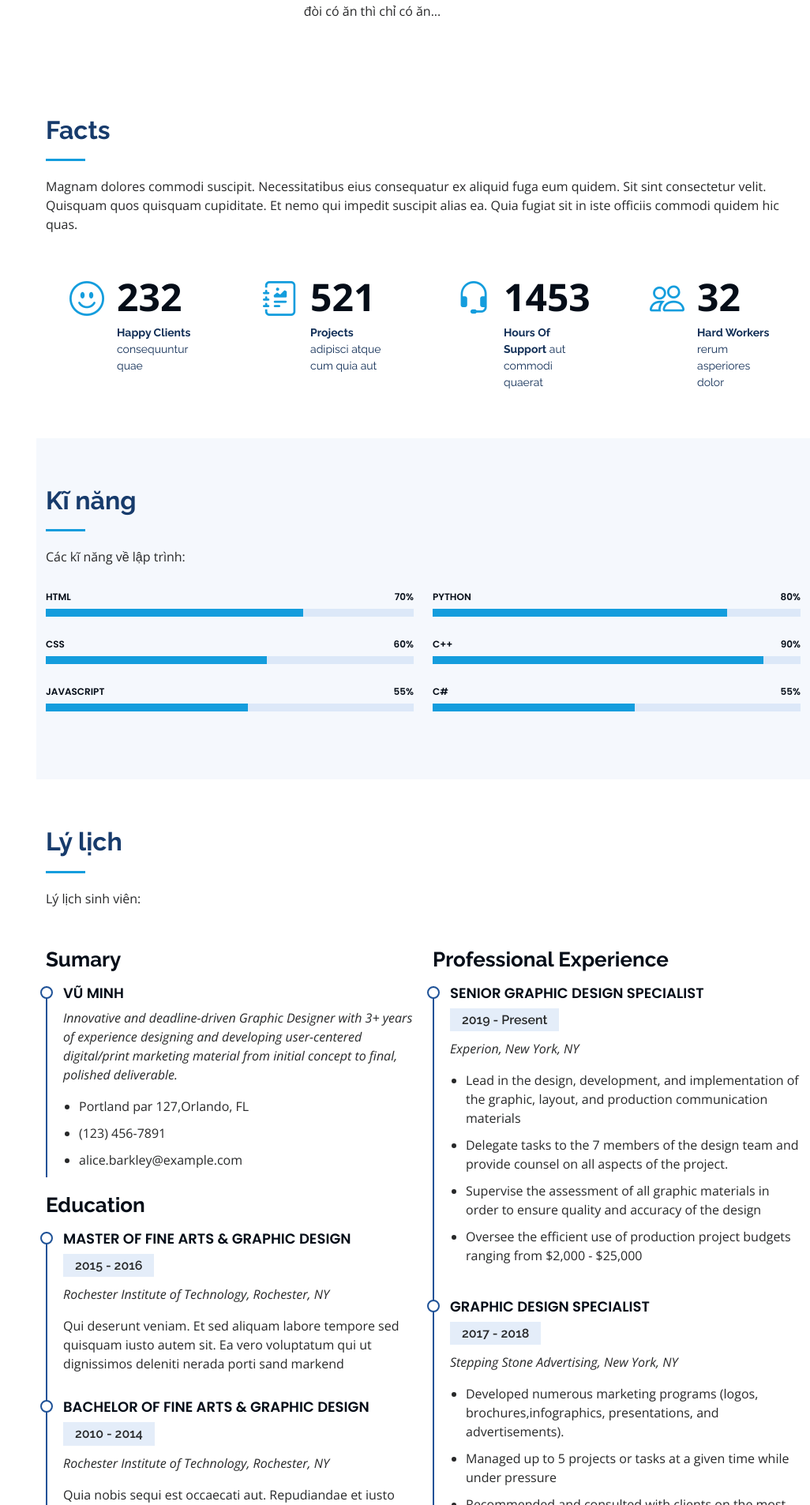
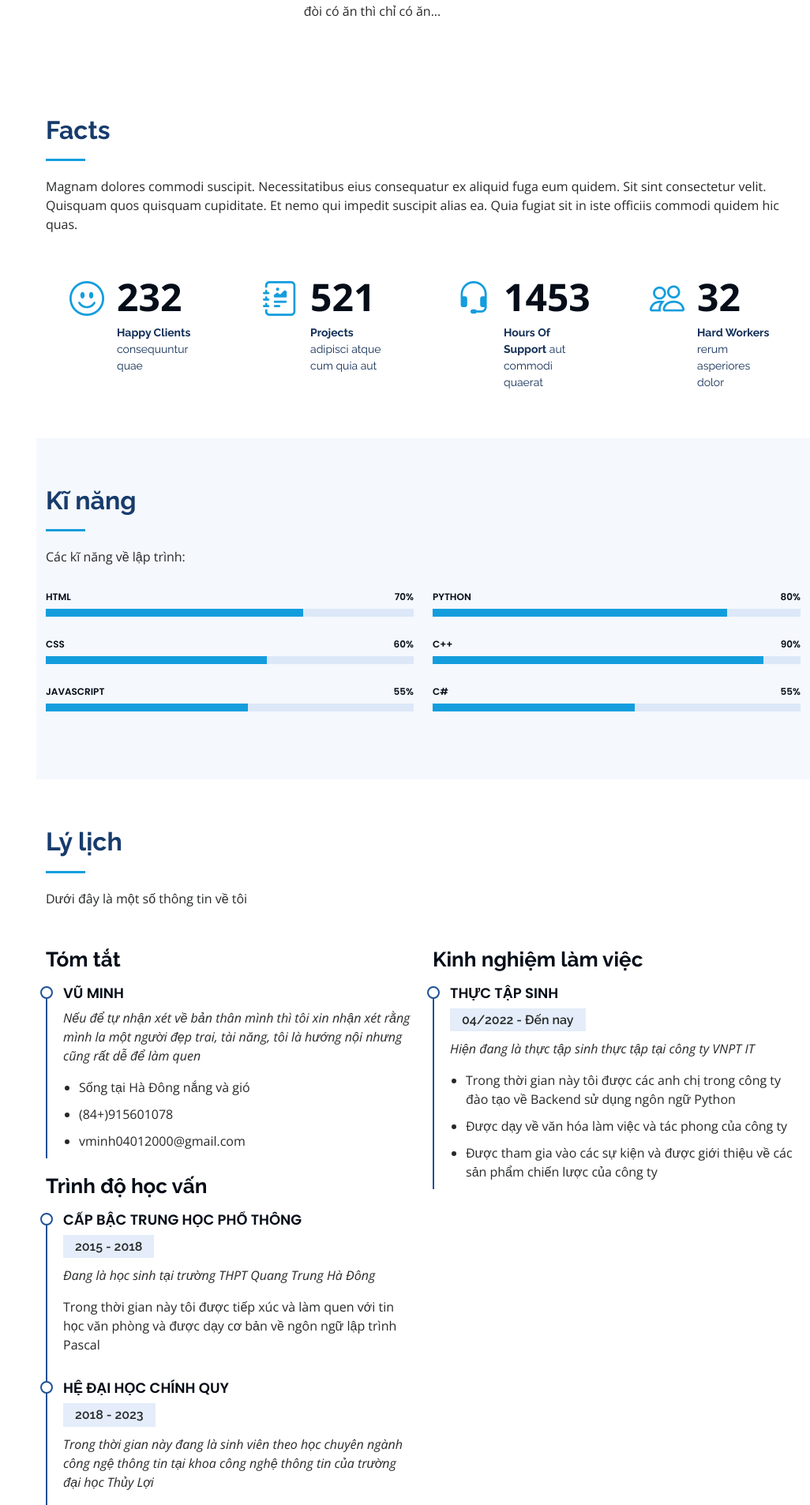
Before and after one commit to VuMinh2000/CV-V-Minh, a Django app: page / in a window 1280 px wide. Shown: the part 1414-3320 px from the top of the page at 79% size, without its empty margins (254-1280 px from the left). Run offline with Django 4.2, Linux system fonts and the light colour scheme; some libraries are stand-ins or nearby versions.

Commit message:
Update file index.html

```diff
--- a/templates/index.html
+++ b/templates/index.html
@@ -60,8 +60,8 @@
           <li><a href="#hero" class="nav-link scrollto active"><i class="bx bx-home"></i> <span>Trang chủ</span></a></li>
           <li><a href="#about" class="nav-link scrollto"><i class="bx bx-user"></i> <span>Mục tiêu nghề nghiệp</span></a></li>
           <li><a href="#resume" class="nav-link scrollto"><i class="bx bx-file-blank"></i> <span>Lý lịch</span></a></li>
-          <li><a href="#portfolio" class="nav-link scrollto"><i class="bx bx-book-content"></i> <span>Portfolio</span></a></li>
-          <li><a href="#services" class="nav-link scrollto"><i class="bx bx-server"></i> <span>Services</span></a></li>
+          <li><a href="#portfolio" class="nav-link scrollto"><i class="bx bx-book-content"></i> <span>Project</span></a></li>
+          <li><a href="#services" class="nav-link scrollto"><i class="bx bx-server"></i> <span>Dịch vụ</span></a></li>
           <li><a href="#contact" class="nav-link scrollto"><i class="bx bx-envelope"></i> <span>Liên hệ</span></a></li>
         </ul>
       </nav><!-- .nav-menu -->
@@ -245,60 +245,59 @@
 
         <div class="section-title">
           <h2>Lý lịch</h2>
-          <p>Lý lịch sinh viên:</p>
+          <p>Dưới đây là một số thông tin về tôi</p>
         </div>
 
         <div class="row">
           <div class="col-lg-6" data-aos="fade-up">
-            <h3 class="resume-title">Sumary</h3>
+            <h3 class="resume-title">Tóm tắt</h3>
             <div class="resume-item pb-0">
               <h4>Vũ Minh</h4>
-              <p><em>Innovative and deadline-driven Graphic Designer with 3+ years of experience designing and developing user-centered digital/print marketing material from initial concept to final, polished deliverable.</em></p>
+              <p><em>Nếu để tự nhận xét về bản thân mình thì tôi xin nhận xét rằng mình la một người đẹp trai, tài năng, tôi là hướng nội nhưng cũng rất dễ để làm quen</em></p>
               <ul>
-                <li>Portland par 127,Orlando, FL</li>
-                <li>(123) 456-7891</li>
-                <li>alice.barkley@example.com</li>
+                <li>Sống tại Hà Đông nắng và gió</li>
+                <li>(84+)915601078</li>
+                <li>vminh04012000@gmail.com</li>
               </ul>
             </div>
 
-            <h3 class="resume-title">Education</h3>
+            <h3 class="resume-title">Trình độ học vấn</h3>
             <div class="resume-item">
-              <h4>Master of Fine Arts &amp; Graphic Design</h4>
-              <h5>2015 - 2016</h5>
-              <p><em>Rochester Institute of Technology, Rochester, NY</em></p>
-              <p>Qui deserunt veniam. Et sed aliquam labore tempore sed quisquam iusto autem sit. Ea vero voluptatum qui ut dignissimos deleniti nerada porti sand markend</p>
+              <h4>Cấp bậc Trung học phổ thông</h4>
+              <h5>2015 - 2018</h5>
+              <p><em>Đang là học sinh tại trường THPT Quang Trung Hà Đông</em></p>
+              <p>Trong thời gian này tôi được tiếp xúc và làm quen với tin học văn phòng và được dạy cơ bản về ngôn ngữ lập trình Pascal</p>
             </div>
             <div class="resume-item">
-              <h4>Bachelor of Fine Arts &amp; Graphic Design</h4>
-              <h5>2010 - 2014</h5>
-              <p><em>Rochester Institute of Technology, Rochester, NY</em></p>
-              <p>Quia nobis sequi est occaecati aut. Repudiandae et iusto quae reiciendis et quis Eius vel ratione eius unde vitae rerum voluptates asperiores voluptatem Earum molestiae consequatur neque etlon sader mart dila</p>
+              <h4>Hệ đại học chính quy</h4>
+              <h5>2018 - 2023</h5>
+              <p><em>Trong thời gian này đang là sinh viên theo học chuyên ngành công ngệ thông tin tại khoa công nghệ thông tin của trường đại học Thủy Lợi</em></p>
+              <p>Quá trình học tập tại đây tôi được đào tạo bài bản về tất cả các kiến thức có liên quan tới ngành công nghệ thông tin. Được dạy về các ngôn ngữ lập trình như C++, Python, Java, C#... và được tạo nhóm và tham gia nhiều project mà thầy cô đưa ra. </p>
             </div>
           </div>
           <div class="col-lg-6" data-aos="fade-up" data-aos-delay="100">
-            <h3 class="resume-title">Professional Experience</h3>
+            <h3 class="resume-title">Kinh nghiệm làm việc</h3>
             <div class="resume-item">
-              <h4>Senior graphic design specialist</h4>
-              <h5>2019 - Present</h5>
-              <p><em>Experion, New York, NY </em></p>
+              <h4>Thực tập sinh </h4>
+              <h5>04/2022 - Đến nay</h5>
+              <p><em>Hiện đang là thực tập sinh thực tập tại công ty VNPT IT</em></p>
               <ul>
-                <li>Lead in the design, development, and implementation of the graphic, layout, and production communication materials</li>
-                <li>Delegate tasks to the 7 members of the design team and provide counsel on all aspects of the project. </li>
-                <li>Supervise the assessment of all graphic materials in order to ensure quality and accuracy of the design</li>
-                <li>Oversee the efficient use of production project budgets ranging from $2,000 - $25,000</li>
+                <li>Trong thời gian này tôi được các anh chị trong công ty đào tạo về Backend sử dụng ngôn ngữ Python</li>
+                <li>Được dạy về văn hóa làm việc và tác phong của công ty</li>
+                <li>Được tham gia vào các sự kiện và được giới thiệu về các sản phẩm chiến lược của công ty</li>
               </ul>
             </div>
-            <div class="resume-item">
-              <h4>Graphic design specialist</h4>
-              <h5>2017 - 2018</h5>
-              <p><em>Stepping Stone Advertising, New York, NY</em></p>
-              <ul>
-                <li>Developed numerous marketing programs (logos, brochures,infographics, presentations, and advertisements).</li>
-                <li>Managed up to 5 projects or tasks at a given time while under pressure</li>
-                <li>Recommended and consulted with clients on the most appropriate graphic design</li>
-                <li>Created 4+ design presentations and proposals a month for clients and account managers</li>
-              </ul>
-            </div>
+{#            <div class="resume-item">#}
+{#              <h4>Graphic design specialist</h4>#}
+{#              <h5>2017 - 2018</h5>#}
+{#              <p><em>Stepping Stone Advertising, New York, NY</em></p>#}
+{#              <ul>#}
+{#                <li>Developed numerous marketing programs (logos, brochures,infographics, presentations, and advertisements).</li>#}
+{#                <li>Managed up to 5 projects or tasks at a given time while under pressure</li>#}
+{#                <li>Recommended and consulted with clients on the most appropriate graphic design</li>#}
+{#                <li>Created 4+ design presentations and proposals a month for clients and account managers</li>#}
+{#              </ul>#}
+{#            </div>#}
           </div>
         </div>
 
@@ -310,8 +309,8 @@
       <div class="container">
 
         <div class="section-title">
-          <h2>Portfolio</h2>
-          <p>Magnam dolores commodi suscipit. Necessitatibus eius consequatur ex aliquid fuga eum quidem. Sit sint consectetur velit. Quisquam quos quisquam cupiditate. Et nemo qui impedit suscipit alias ea. Quia fugiat sit in iste officiis commodi quidem hic quas.</p>
+          <h2>Project</h2>
+          <p>Dưới đây là các project mà tôi đã tự mình thực hiện từ thời điểm năm nhất đại học cho đến hiện nay</p>
         </div>
 
         <div class="row" data-aos="fade-up">
@@ -427,7 +426,7 @@
       <div class="container">
 
         <div class="section-title">
-          <h2>Services</h2>
+          <h2>Dịch vụ</h2>
           <p>Magnam dolores commodi suscipit. Necessitatibus eius consequatur ex aliquid fuga eum quidem. Sit sint consectetur velit. Quisquam quos quisquam cupiditate. Et nemo qui impedit suscipit alias ea. Quia fugiat sit in iste officiis commodi quidem hic quas.</p>
         </div>
 
@@ -472,8 +471,8 @@
       <div class="container">
 
         <div class="section-title">
-          <h2>Testimonials</h2>
-          <p>Magnam dolores commodi suscipit. Necessitatibus eius consequatur ex aliquid fuga eum quidem. Sit sint consectetur velit. Quisquam quos quisquam cupiditate. Et nemo qui impedit suscipit alias ea. Quia fugiat sit in iste officiis commodi quidem hic quas.</p>
+          <h2>Những đánh giá về tôi </h2>
+          <p>Dưới đây là những lời nhận xét của những người bạn, đồng nghiệp và các đối tác đã từng làm với tôi </p>
         </div>
 
         <div class="testimonials-slider swiper" data-aos="fade-up" data-aos-delay="100">
```
Also changed, not shown: db.sqlite3, myCV/settings.py (line endings or trailing spaces), 1 other file.
